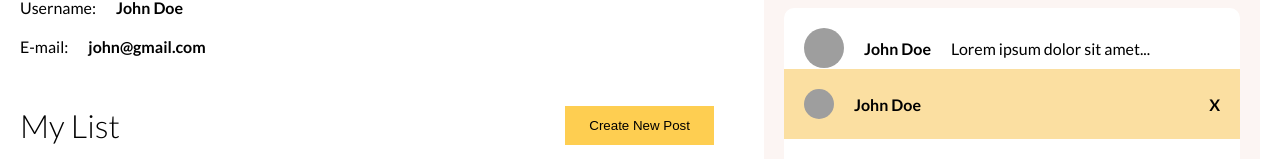
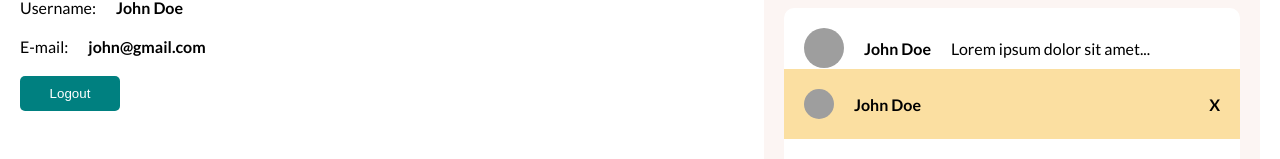
Before and after one commit to heysaiyad/Real-estate-web-app, a React (Vite) app in the folder client/: page /profile in a window 1280 px wide. Shown: the part 251-410 px from the top of the page. Built offline with nearby package versions, Linux system fonts and the light colour scheme; grey boxes are pictures that could not be loaded.

Commit message:
Added logout features

```diff
--- a/client/src/components/navbar/navbar.scss
+++ b/client/src/components/navbar/navbar.scss
@@ -88,6 +88,7 @@ nav {
         cursor: pointer;
         border: none;
         position: relative;
+        z-index: 10;
 
         .notification{
           position: absolute;
--- a/client/src/routes/profilePage/profilePage.jsx
+++ b/client/src/routes/profilePage/profilePage.jsx
@@ -1,8 +1,22 @@
+import { useNavigate } from "react-router-dom";
 import Chat from "../../components/chat/Chat";
 import List from "../../components/list/List";
 import "./profilePage.scss";
+import apiRequest from "../../lib/apiRequest"
 
 function ProfilePage() {
+  const navigate = useNavigate();
+
+  const handleLogout = async()=>{
+      try{
+        const res = await apiRequest.post("/auth/logout");
+        localStorage.removeItem('user');
+        navigate("/")
+
+      }catch(err){
+        console.log(err);
+      }
+  }
   return (
     <div className="profilePage">
       <div className="details">
@@ -25,6 +39,7 @@ function ProfilePage() {
             <span>
               E-mail: <b>john@gmail.com</b>
             </span>
+            <button onClick={handleLogout}>Logout</button>
           </div>
           <div className="title">
             <h1>My List</h1>
--- a/client/src/routes/profilePage/profilePage.scss
+++ b/client/src/routes/profilePage/profilePage.scss
@@ -52,6 +52,15 @@
           align-items: center;
           gap: 20px;
         }
+        button{
+          width: 100px;
+          background-color: teal;
+          border: none;
+          color: white;
+          padding: 10px 20px;
+          border-radius: 5px;
+          cursor: pointer;
+        }
 
         img{
           width: 40px;
```
